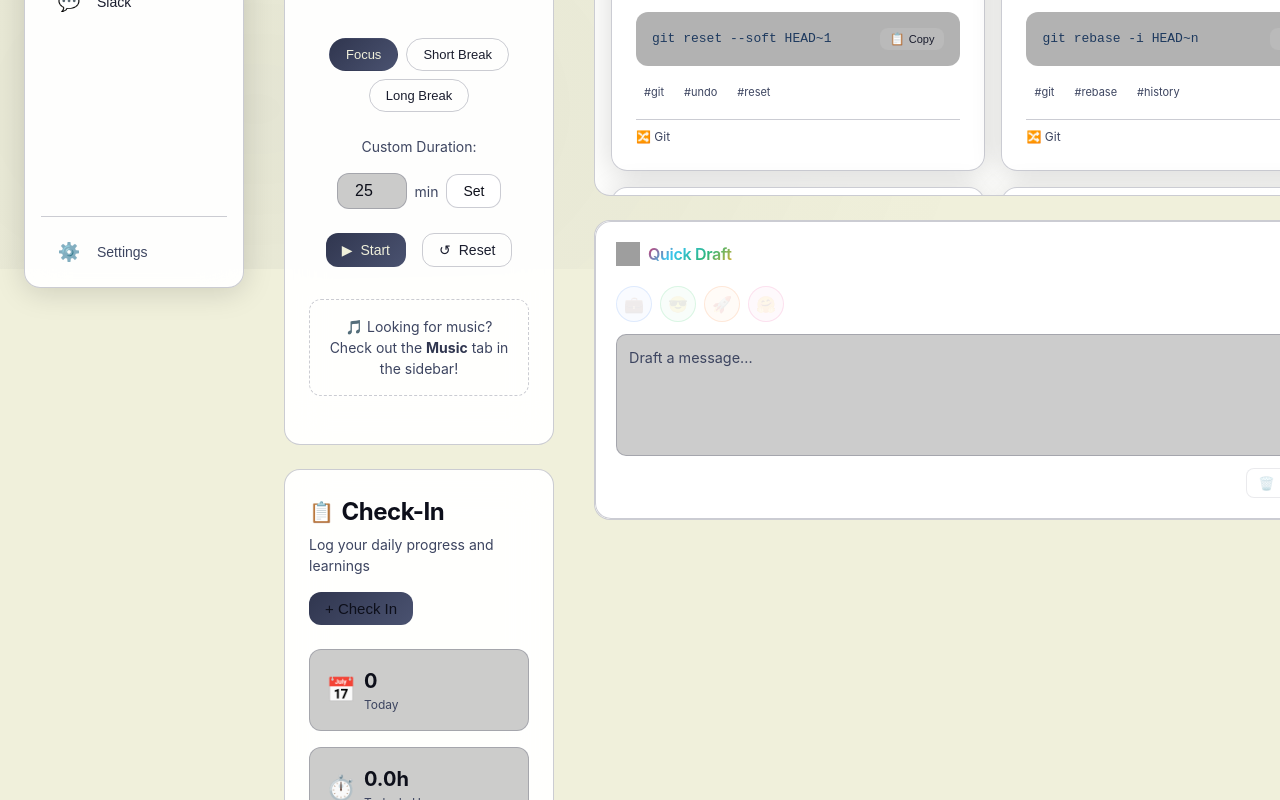
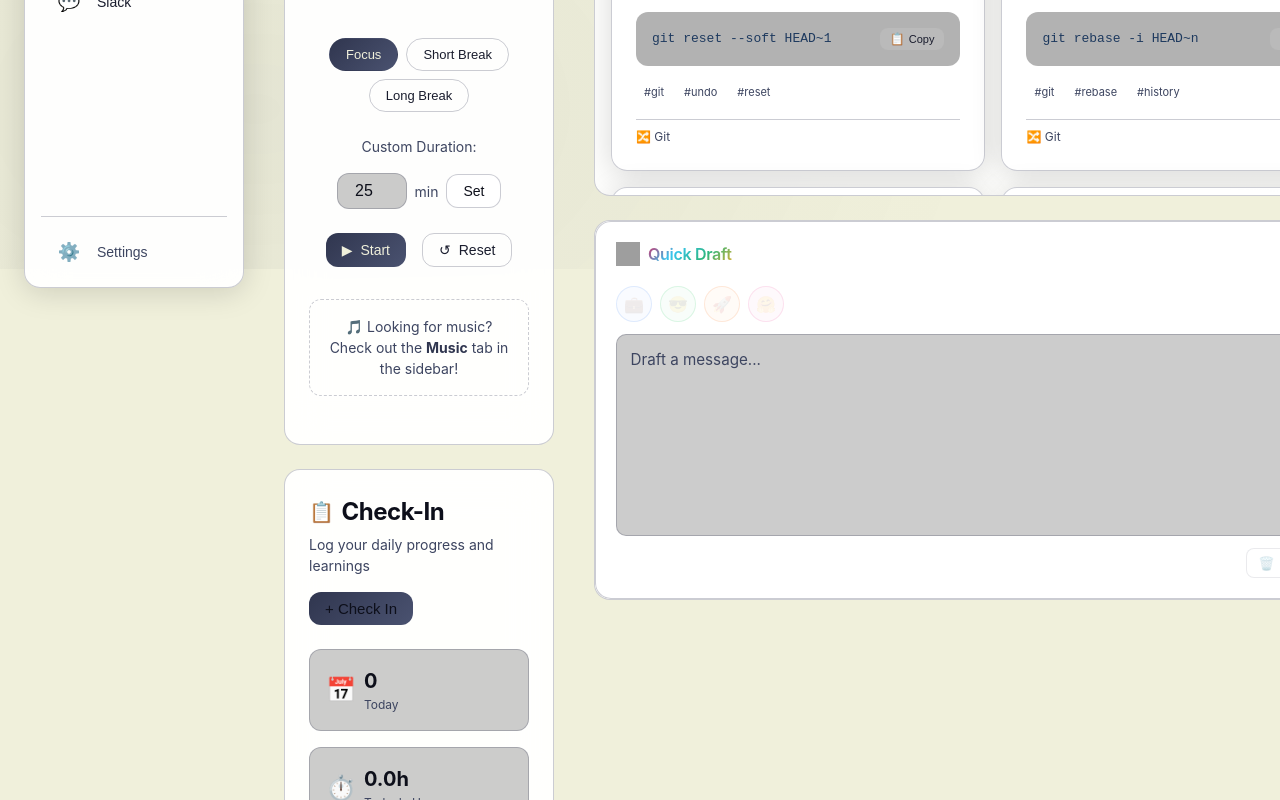
Before and after one commit to Nathanellevy-DI/StackPad.github.io, a React (Vite) app in the folder client/: page / in a window 1280 px wide. Shown: the part 531-1331 px from the top of the page. Built offline with nearby package versions, Linux system fonts and the light colour scheme; grey boxes are pictures that could not be loaded.

Commit message:
fix: Make Slack draft box bigger

```diff
--- a/client/src/components/Dashboard/DraggableDashboard.css
+++ b/client/src/components/Dashboard/DraggableDashboard.css
@@ -194,7 +194,7 @@
 }
 
 .slack-widget {
-    min-height: 300px;
+    min-height: 380px;
 }
 
 /* Mobile adjustments */
--- a/client/src/components/SlackIntegration/SlackDrafter.css
+++ b/client/src/components/SlackIntegration/SlackDrafter.css
@@ -130,11 +130,11 @@
 /* Textarea */
 .slack-drafter .draft-input {
     flex: 1;
-    min-height: 100px;
+    min-height: 150px;
     resize: none;
-    padding: 0.75rem;
+    padding: 0.85rem;
     font-family: inherit;
-    font-size: 0.9rem;
+    font-size: 0.95rem;
     line-height: 1.5;
     border-radius: 10px;
 }
```
